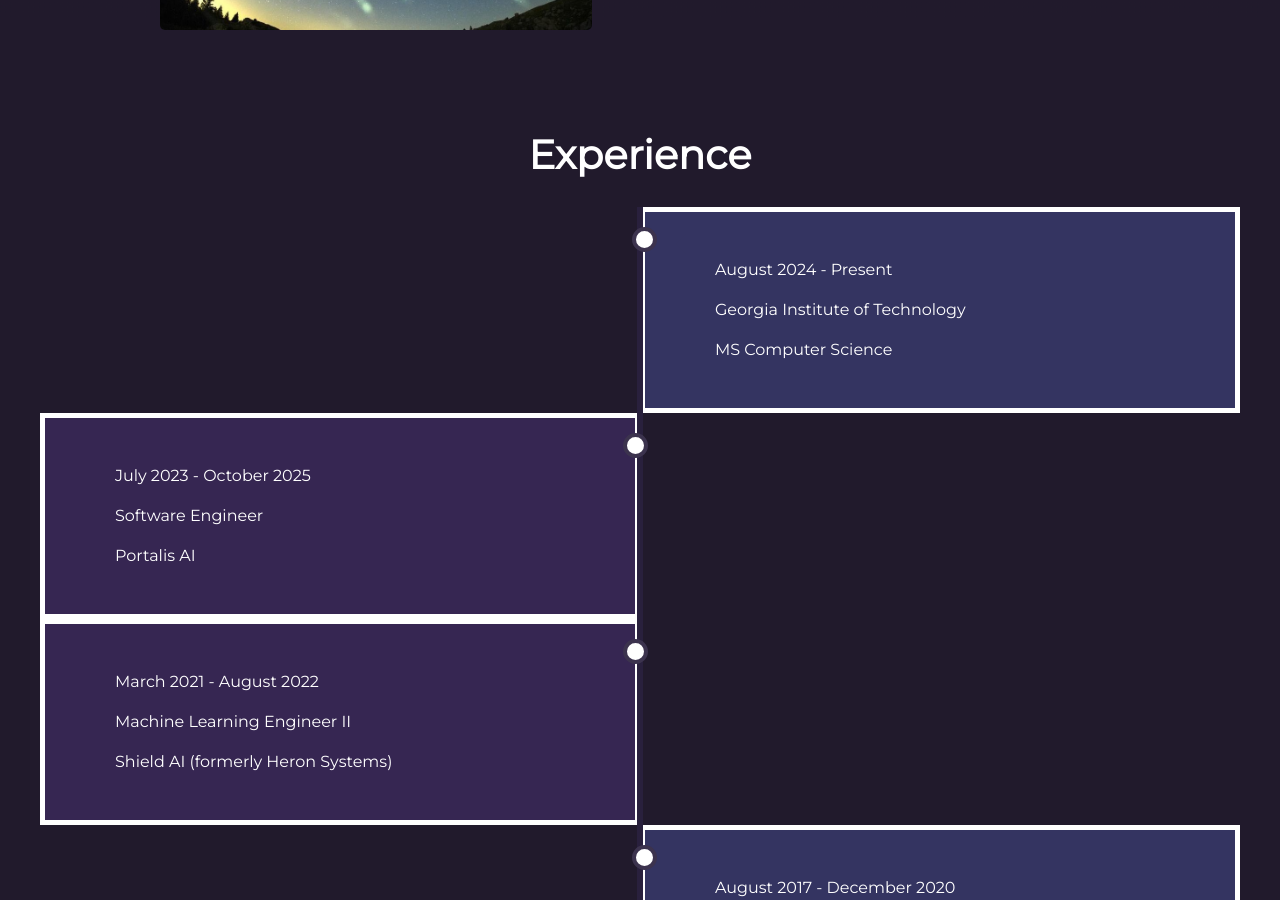
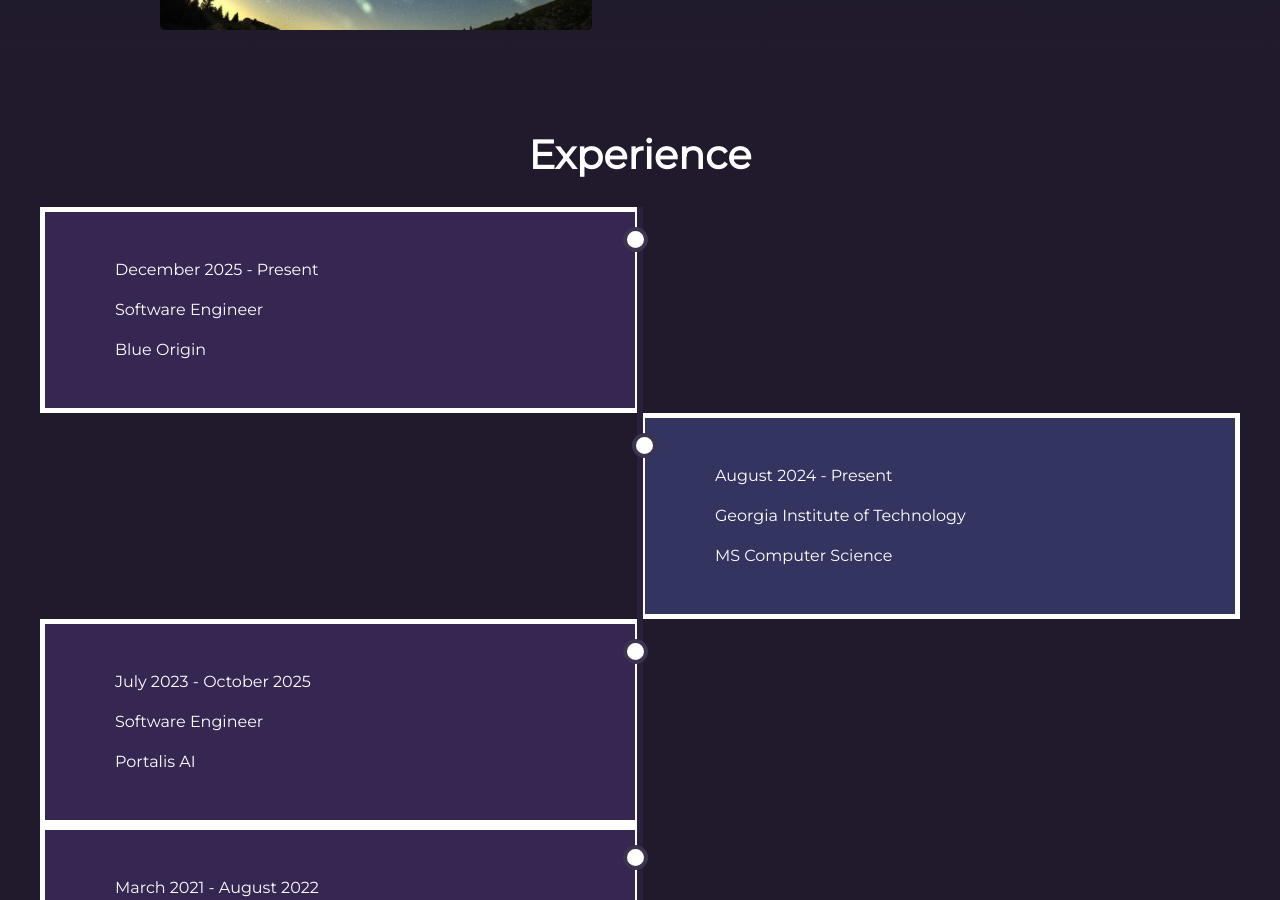
Before and after one commit to ysarda/ysarda.github.io, a Jekyll site: the page built from index.html, in a window 1280 px wide and 900 px high, scrolled down 3218 px. Built offline with Jekyll 4.4.1, drawn with Linux system fonts in a browser that asks for light colours.

Commit message:
career update

```diff
--- a/_includes/experience.html
+++ b/_includes/experience.html
@@ -155,6 +155,13 @@
 
 <body>
     <div class="timeline">
+        <div class="container one">
+            <div class="content">
+                <p>December 2025 - Present</p>
+                <p>Software Engineer</p>
+                <p>Blue Origin</p>
+            </div>
+        </div>
         <div class="container two">
             <div class="content">
                 <p>August 2024 - Present</p>
```
